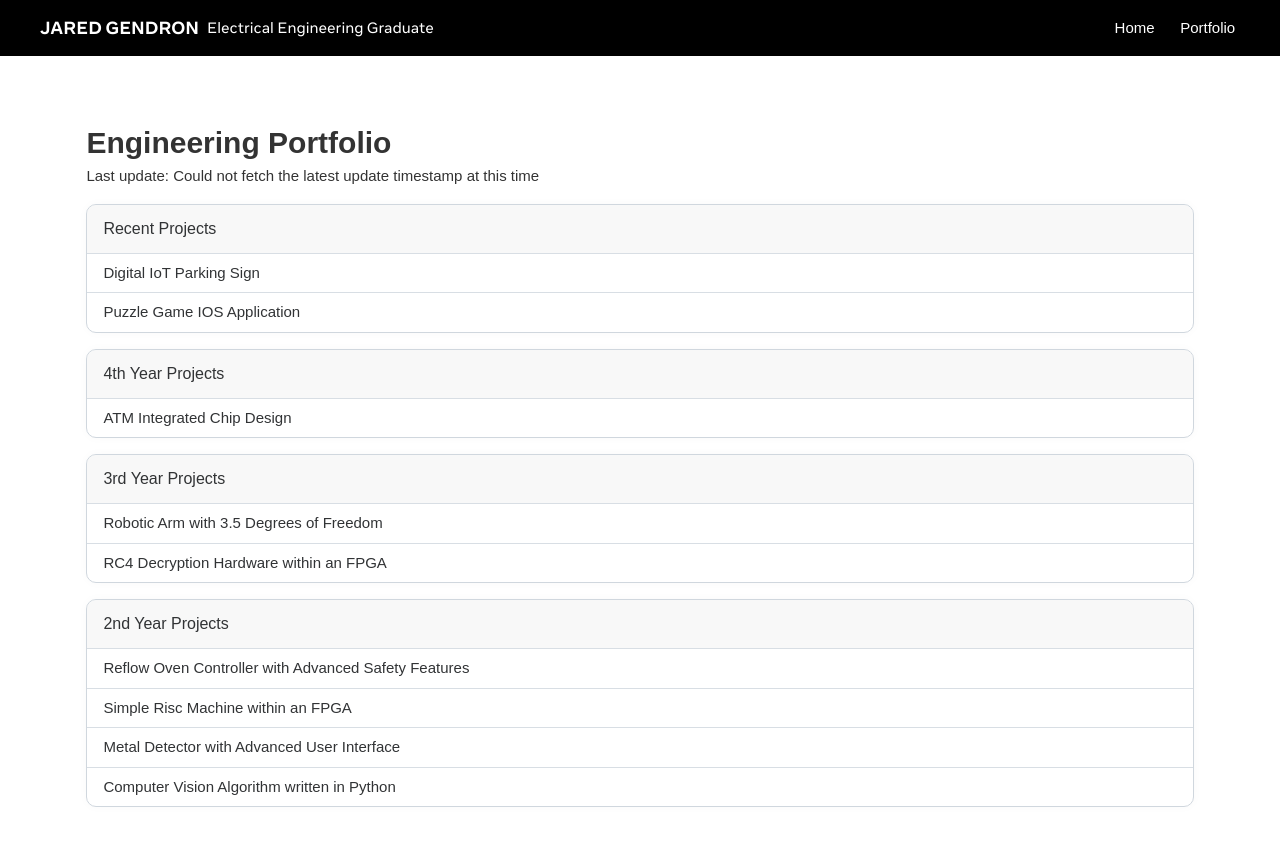
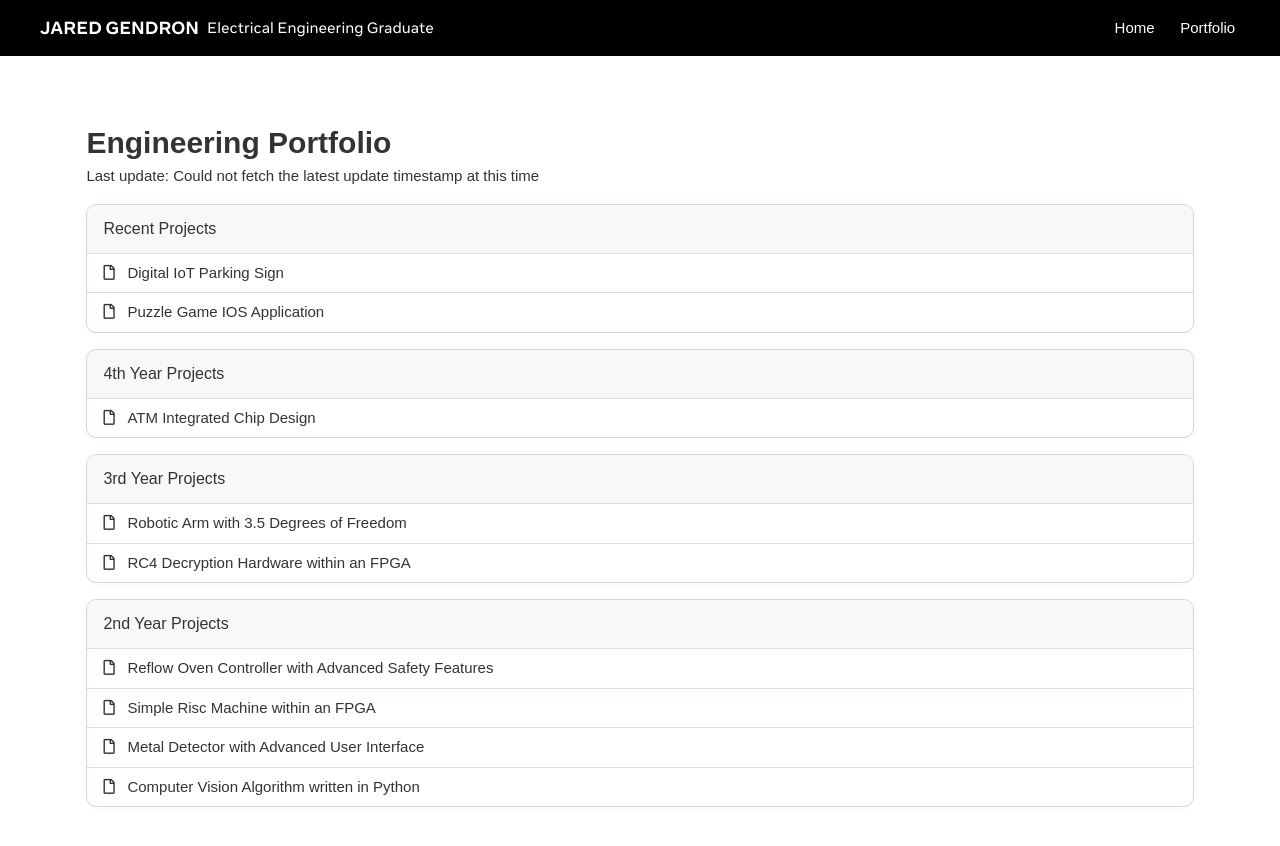
Before and after one commit to jaredgendron/jaredgendron.github.io, a Jekyll site: the page built from pages/portfolio.html, in a window 1280 px wide and 900 px high. Shown: the top 846 px of the window. Built offline with Jekyll 4.4.1, drawn with Linux system fonts in a browser that asks for light colours; nearby versions of some CDN libraries.

Commit message:
modularized code with liquid components

```diff
--- /dev/null
+++ b/_includes/project-link.html
@@ -0,0 +1,10 @@
+<div class="project-link">
+  <a href="{{ project_href | default: ''}}">
+    <li class="project-link">
+      <div class="icon">
+        <i class="far fa-file"></i>
+      </div>
+      {{ project_title | default: "Project Title"}}
+    </li>
+  </a>
+</div>
--- a/_scss/_variables.scss
+++ b/_scss/_variables.scss
@@ -13,3 +13,5 @@ $link-color: #0969da;
 $tab-list-color: rgb(49, 51, 53);
 $tab-list-hover: rgba(240, 240, 240, 0.451);
 $notice-color: #eed202;
+$heading-font: 'Optimistic Display';
+$subheading-font: 'Optimistic Text';
--- a/_scss/index.scss
+++ b/_scss/index.scss
@@ -9,7 +9,7 @@ section {
   }
 
   h2 {
-    font-family: 'Optimistic Display';
+    font-family: $heading-font;
     font-size: 1.8rem;
     text-align: left;
     padding: 0.5rem 0;
@@ -75,7 +75,7 @@ section {
         }
 
         .heading {
-          font-family: 'Optimistic Display';
+          font-family: $heading-font;
           text-transform: uppercase;
           display: inline-block;
           font-size: clamp(2.5rem, 5vw, 3.5rem);
@@ -83,12 +83,12 @@ section {
 
           @media only screen and (max-width: $small-width) {
             text-align: center;
-            font-size: 3rem;
+            font-size: 2.4rem;
           }
         }
 
         .sub-heading {
-          font-family: 'Optimistic Text';
+          font-family: $subheading-font;
           font-size: 1.25rem;
           text-align: left;
 
@@ -180,7 +180,7 @@ section {
       flex-wrap: wrap;
       justify-content: center;
       .bubble {
-        font-family: 'Optimistic Text';
+        font-family: $subheading-font;
         background-color: #fff;
         border: 2px solid #000;
         border-radius: 20px;
--- a/_scss/portfolio.scss
+++ b/_scss/portfolio.scss
@@ -67,9 +67,14 @@
       text-decoration: none;
 
       li {
+        display: flex;
         padding: .5rem 1rem;
         list-style: none;
         border-top: 1px solid hsla(210,18%,87%,1);
+
+        .icon{
+          padding-right: 0.8rem;
+        }
         // border-radius: 0.5rem;
         // margin-bottom: 0.2rem;
         &:hover{
--- a/pages/portfolio.html
+++ b/pages/portfolio.html
@@ -18,16 +18,14 @@ permalink: /portfolio
     <div class="tabular-list">
       <div class="header">Recent Projects</div>
 
-      <a href="/portfolio/IoTParkingSign">
-        <li class="project-link">
-          Digital IoT Parking Sign
-        </li>
-      </a>
-      <a href="/portfolio/IOSApplication">
-        <li class="project-link">
-          Puzzle Game IOS Application
-        </li>
-      </a>
+      {% assign project_title='Digital IoT Parking Sign'%}
+      {% assign project_href="/portfolio/IoTParkingSign"%}
+      {% include project-link.html %}
+
+      {% assign project_title="Puzzle Game IOS Application"%}
+      {% assign project_href="/portfolio/IOSApplication"%}
+      {% include project-link.html %}
+
     </div>
 
     <!-- <div class="image-container">
@@ -38,51 +36,44 @@ permalink: /portfolio
     <div class="tabular-list">
       <div class="header">4th Year Projects</div>
 
-      <a href="/portfolio/ATMIC">
-        <li class="project-link">
-          ATM Integrated Chip Design
-        </li>
-      </a>
+      {% assign project_title="ATM Integrated Chip Design"%}
+      {% assign project_href="/portfolio/ATMIC"%}
+      {% include project-link.html %}
+
     </div>
 
     <div class="tabular-list">
       <div class="header">3rd Year Projects</div>
 
-      <a href="/portfolio/RoboticArm">
-        <li class="project-link">
-          Robotic Arm with 3.5 Degrees of Freedom
-        </li>
-      </a>
-      <a href="/portfolio/RC4Decryption">
-        <li class="project-link">
-          RC4 Decryption Hardware within an FPGA
-        </li>
-      </a>
+      {% assign project_title="Robotic Arm with 3.5 Degrees of Freedom"%}
+      {% assign project_href="/portfolio/RoboticArm"%}
+      {% include project-link.html %}
+
+      {% assign project_title="RC4 Decryption Hardware within an FPGA"%}
+      {% assign project_href="/portfolio/RC4Decryption"%}
+      {% include project-link.html %}
+
     </div>
 
     <div class="tabular-list">
       <div class="header">2nd Year Projects</div>
 
-      <a href="/portfolio/ReflowController">
-        <li class="project-link">
-          Reflow Oven Controller with Advanced Safety Features
-        </li>
-      </a>
-      <a href="/portfolio/RiscMachine">
-        <li class="project-link">
-          Simple Risc Machine within an FPGA
-        </li>
-      </a>
-      <a href="/portfolio/MetalDetector">
-        <li class="project-link">
-          Metal Detector with Advanced User Interface
-        </li>
-      </a>
-      <a href="/portfolio/ComputerVision">
-        <li class="project-link">
-          Computer Vision Algorithm written in Python
-        </li>
-      </a>
+      {% assign project_title="Reflow Oven Controller with Advanced Safety Features"%}
+      {% assign project_href="/portfolio/ReflowController"%}
+      {% include project-link.html %}
+
+      {% assign project_title="Simple Risc Machine within an FPGA"%}
+      {% assign project_href="/portfolio/RiscMachine"%}
+      {% include project-link.html %}
+
+      {% assign project_title="Metal Detector with Advanced User Interface"%}
+      {% assign project_href="/portfolio/MetalDetector"%}
+      {% include project-link.html %}
+
+      {% assign project_title="Computer Vision Algorithm written in Python"%}
+      {% assign project_href="/portfolio/ComputerVision"%}
+      {% include project-link.html %}
+
     </div>
   </div>
 </div>
```
